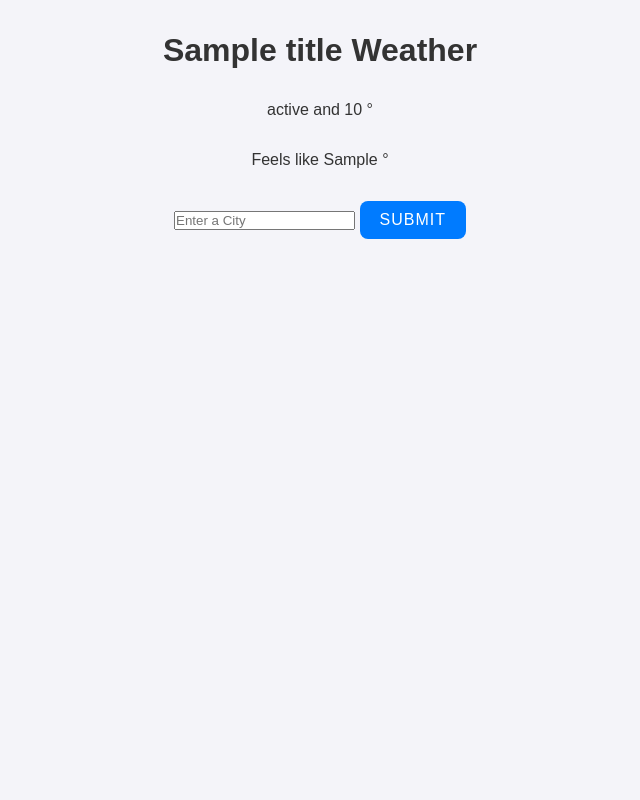
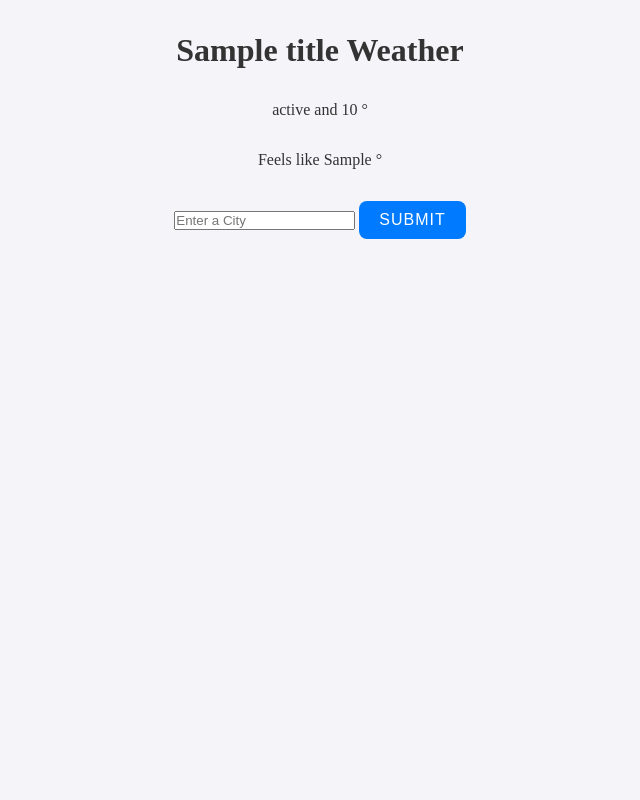
Before and after one commit to tlerman/similar-planet, a Flask app: template templates/weather.html in a window 1280 px wide. Shown: the whole page, without its empty margins (320-960 px from the left). Run offline with Flask 3, Linux system fonts and the light colour scheme; the template is opened without the code that fills it: most values are stand-ins (such as "Sample title", 1, 10 or a date in 2020).

Commit message:
changes 19-04-24

```diff
--- a/static/styles/style.css
+++ b/static/styles/style.css
@@ -26,7 +26,7 @@ body {
     flex-direction: column;
     align-items: center;
     gap: 2rem;
-    font-family: 'Arial', sans-serif; /* Ensures consistent, modern typography */
+    font-family: 'Times New Roman',  Times, serif; /* Ensures consistent, modern typography */
     font-size: 1rem; /* General readability */
 }
 
--- a/static/tal_d3.js
+++ b/static/tal_d3.js
@@ -48,7 +48,7 @@
             // Get the index of the hovered element
             let i = d3.select(this.parentNode).selectAll('rect').nodes().indexOf(this);
             const tooltipText = `Population: ${formatNumber(populationData[i])}`;
-            const fontSize = width / 60;
+            const fontSize = width / 40;
             // Determine the x position for the tooltip based on the gender
             let tooltipX;
             if (gender === "male") {
@@ -136,7 +136,6 @@ window.onpopstate = function(event) {
         }
     }
 };
-
 document.addEventListener('DOMContentLoaded', function() {
     d3.json('/api/countries').then(function(data) {
         const select = d3.select('#country-select');
```
